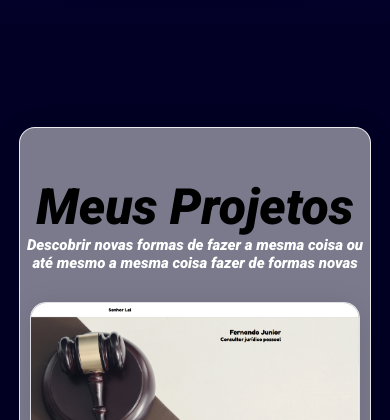
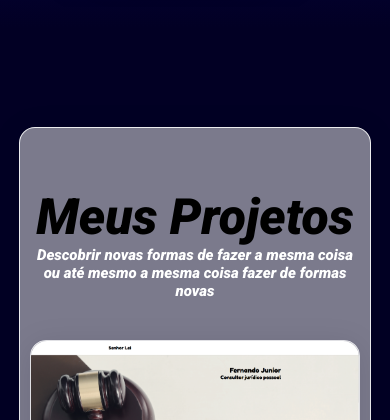
Before and after one commit to devfelipenunes/portfolioJs, a plain HTML site: page index.html in a window 390 px wide. Shown: the part 1231-1651 px from the top of the page. Drawn offline with nearby package versions, Linux system fonts and the light colour scheme.

Commit message:
Finalizado

```diff
--- a/index.html
+++ b/index.html
@@ -77,9 +77,11 @@
         </section>
         <section class="projetos" id="projetos">
             <div class="container">
-                <h2>Meus Projetos</h2>
-                <p>Descobrir novas formas de fazer a mesma coisa ou até mesmo a mesma coisa fazer de formas novas</p>
                 <div class="container-projetos">
+                    <div class="apresentacao-projetos">
+                        <h2>Meus Projetos</h2>
+                        <p>Descobrir novas formas de fazer a mesma coisa ou até mesmo a mesma coisa fazer de formas novas</p>
+                    </div>
                     <div class="card-projetos">
                         <div class="card">
                             <a href="https://devfelipenunes.github.io/advocacia-html-css/" target="_blank"><img class="card-img" src="./src/img/advogado.png" alt=""></a>
--- a/style.css
+++ b/style.css
@@ -414,4 +414,8 @@ footer .icons .bi{
     .projetos .container .contato h2{
         font-size: 25px;
     }
+    .projetos .container .container-projetos .apresentacao-projetos{
+        margin: 10px;
+    }
+
 }
```
